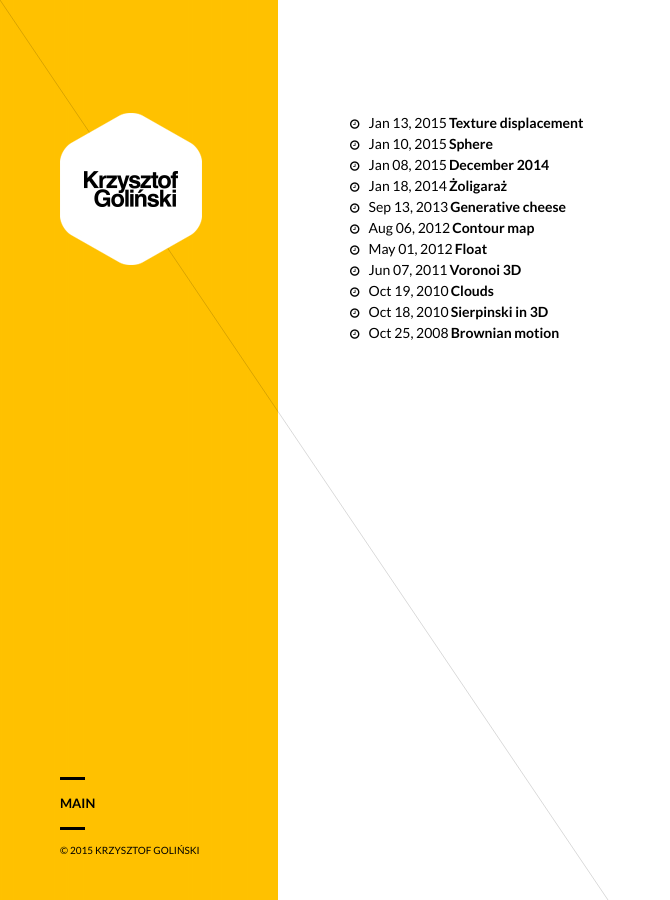
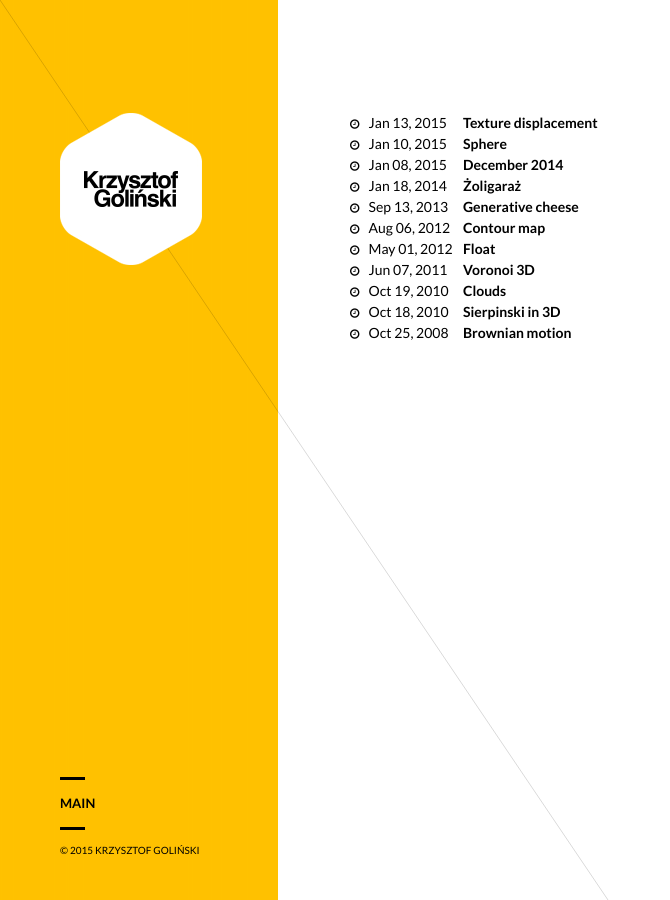
Before and after one commit to kgolinski/kgolinski.github.io, a Jekyll site: the page built from archive/index.html, in a window 1280 px wide. Shown: the whole page, without its empty margins (0-670 px from the left). Built offline with Jekyll 4.4.1, drawn with Linux system fonts in a browser that asks for light colours.

Commit message:
archive style

```diff
--- a/files/assets/css/style.scss
+++ b/files/assets/css/style.scss
@@ -75,18 +75,6 @@ main {
 	width:777px;
 	padding:113px 72px 0 72px;
 	font-size:11px;
-	section.archive{
-		line-height:20px;
-		a {
-			color:#000;
-			text-decoration: none;
-			font-weight:700;
-			font-size:14px;
-		}
-		a:hover {
-			text-decoration: underline;
-		}
-	}
 	article{
 		padding: 0 0 20px 0;
 		margin:0 0 20px 0;
@@ -167,6 +155,20 @@ main {
 	iframe {
 		margin: 20px 0;
 	}
+	section.archive{
+		line-height:20px;
+		time { width:120px; }
+		div a { position:absolute; left:185px;}
+		a {
+			color:#000;
+			text-decoration: none;
+			font-weight:700;
+			font-size:14px;
+		}
+		a:hover {
+			text-decoration: underline;
+		}
+	}
 }
 #pagination {
 	font-size:16px;
```
